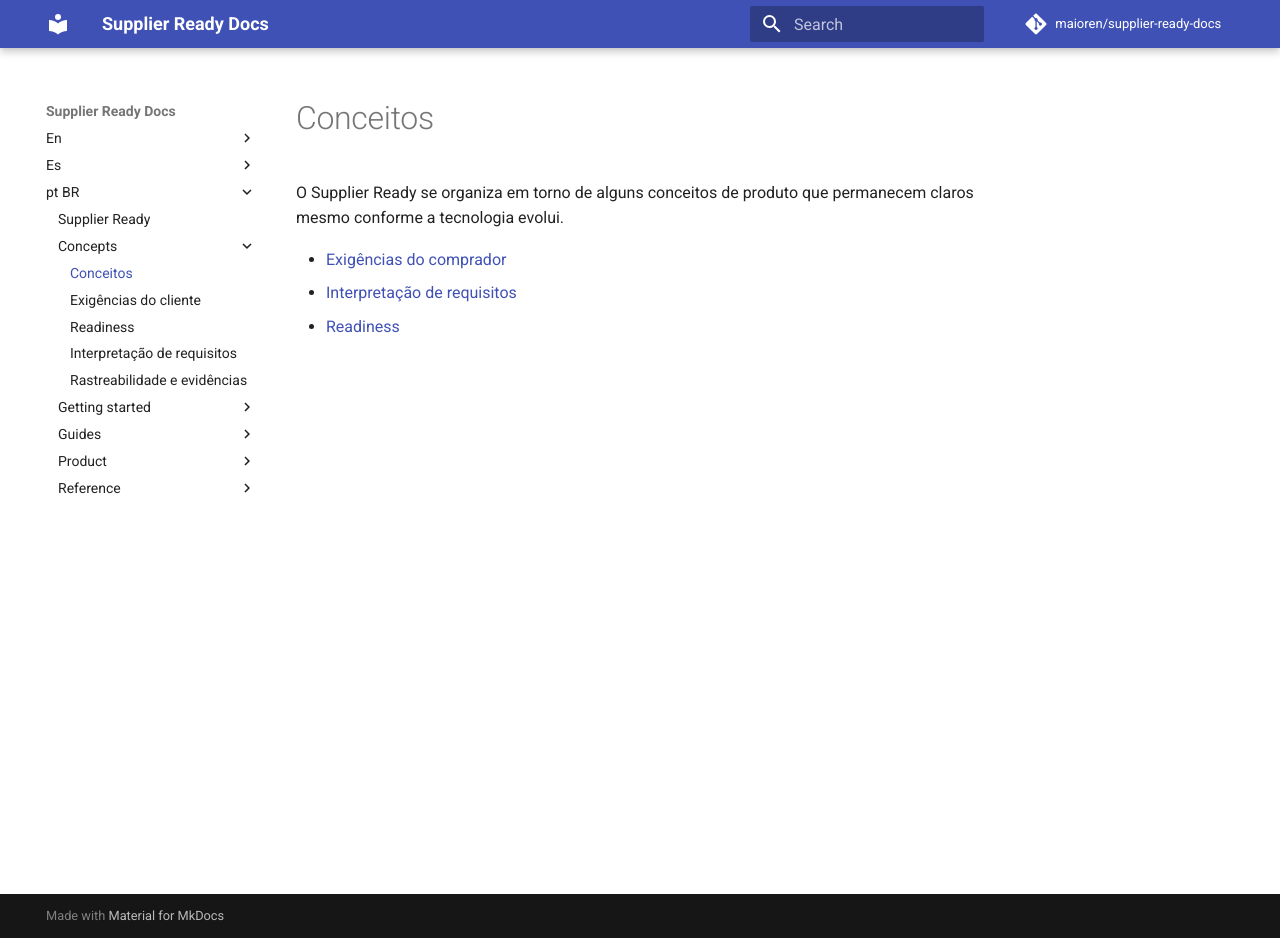
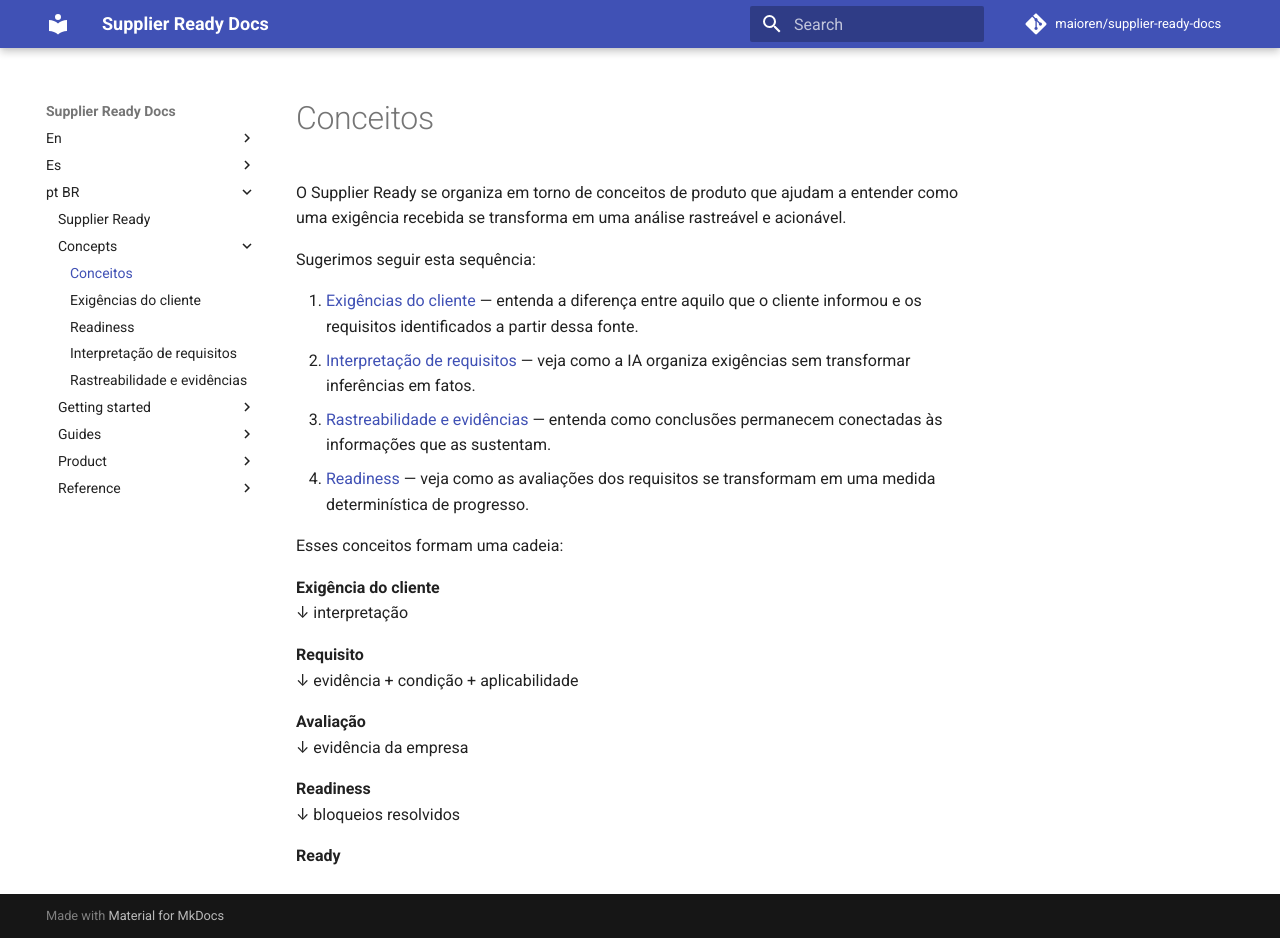
Before and after one commit to maioren/supplier-ready-docs, an MkDocs documentation site: the page built from docs/pt-BR/concepts/index.md, in a window 1280 px wide and 938 px high. Built offline with MkDocs 1.6.1 and Material for MkDocs 9.7.7, drawn with Linux system fonts in a browser that asks for light colours; comment, search, counter and statistics services are not loaded.

Commit message:
docs: refresh Portuguese concepts index

```diff
--- a/docs/pt-BR/concepts/index.md
+++ b/docs/pt-BR/concepts/index.md
@@ -1,7 +1,26 @@
 # Conceitos
 
-O Supplier Ready se organiza em torno de alguns conceitos de produto que permanecem claros mesmo conforme a tecnologia evolui.
+O Supplier Ready se organiza em torno de conceitos de produto que ajudam a entender como uma exigência recebida se transforma em uma análise rastreável e acionável.
 
-- [Exigências do comprador](buyer-requirements.md)
-- [Interpretação de requisitos](requirement-interpretation.md)
-- [Readiness](readiness.md)
+Sugerimos seguir esta sequência:
+
+1. [Exigências do cliente](buyer-requirements.md) — entenda a diferença entre aquilo que o cliente informou e os requisitos identificados a partir dessa fonte.
+2. [Interpretação de requisitos](requirement-interpretation.md) — veja como a IA organiza exigências sem transformar inferências em fatos.
+3. [Rastreabilidade e evidências](traceability-evidence.md) — entenda como conclusões permanecem conectadas às informações que as sustentam.
+4. [Readiness](readiness.md) — veja como as avaliações dos requisitos se transformam em uma medida determinística de progresso.
+
+Esses conceitos formam uma cadeia:
+
+**Exigência do cliente**
+↓ interpretação
+
+**Requisito**
+↓ evidência + condição + aplicabilidade
+
+**Avaliação**
+↓ evidência da empresa
+
+**Readiness**
+↓ bloqueios resolvidos
+
+**Ready**
```
